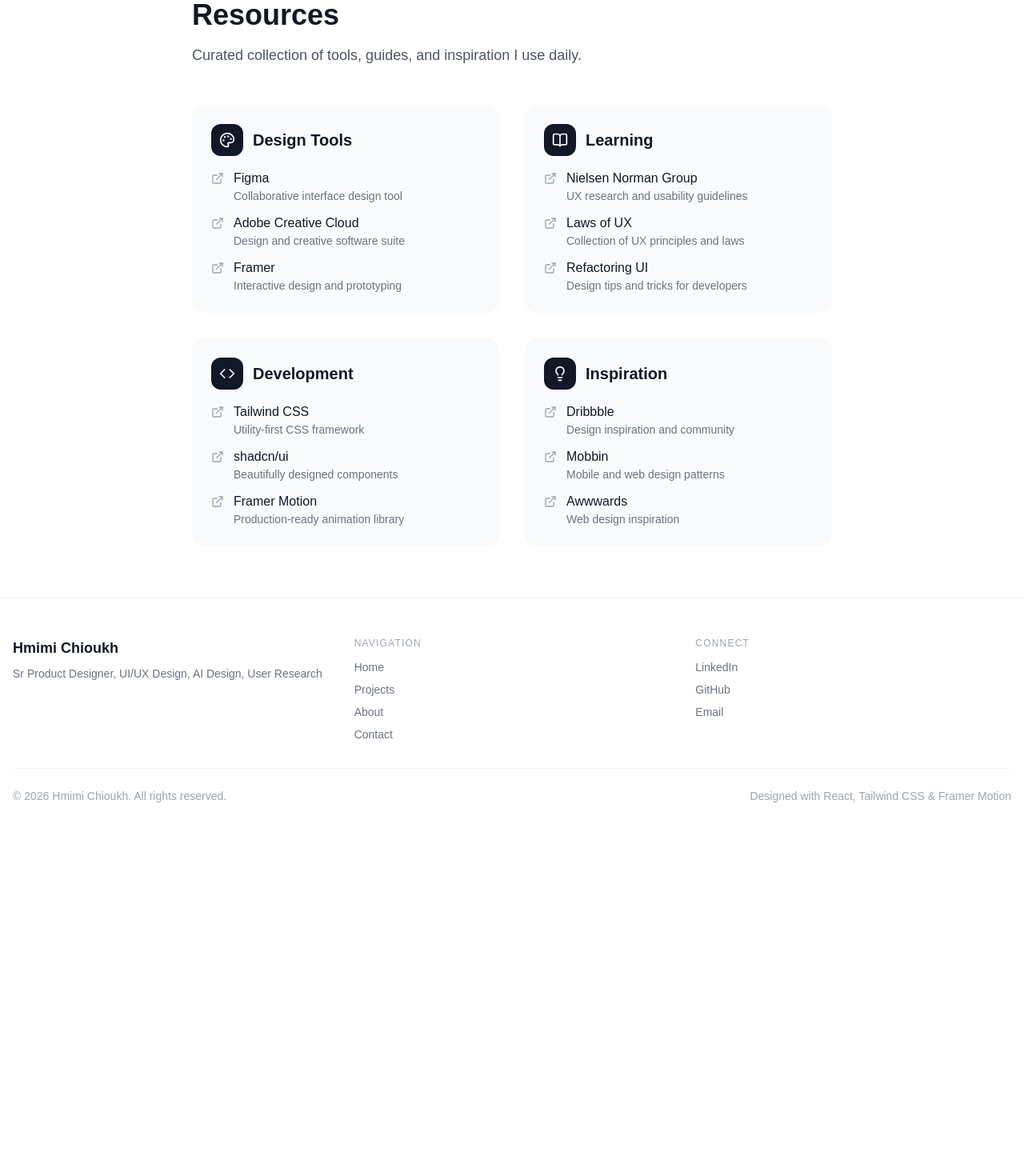
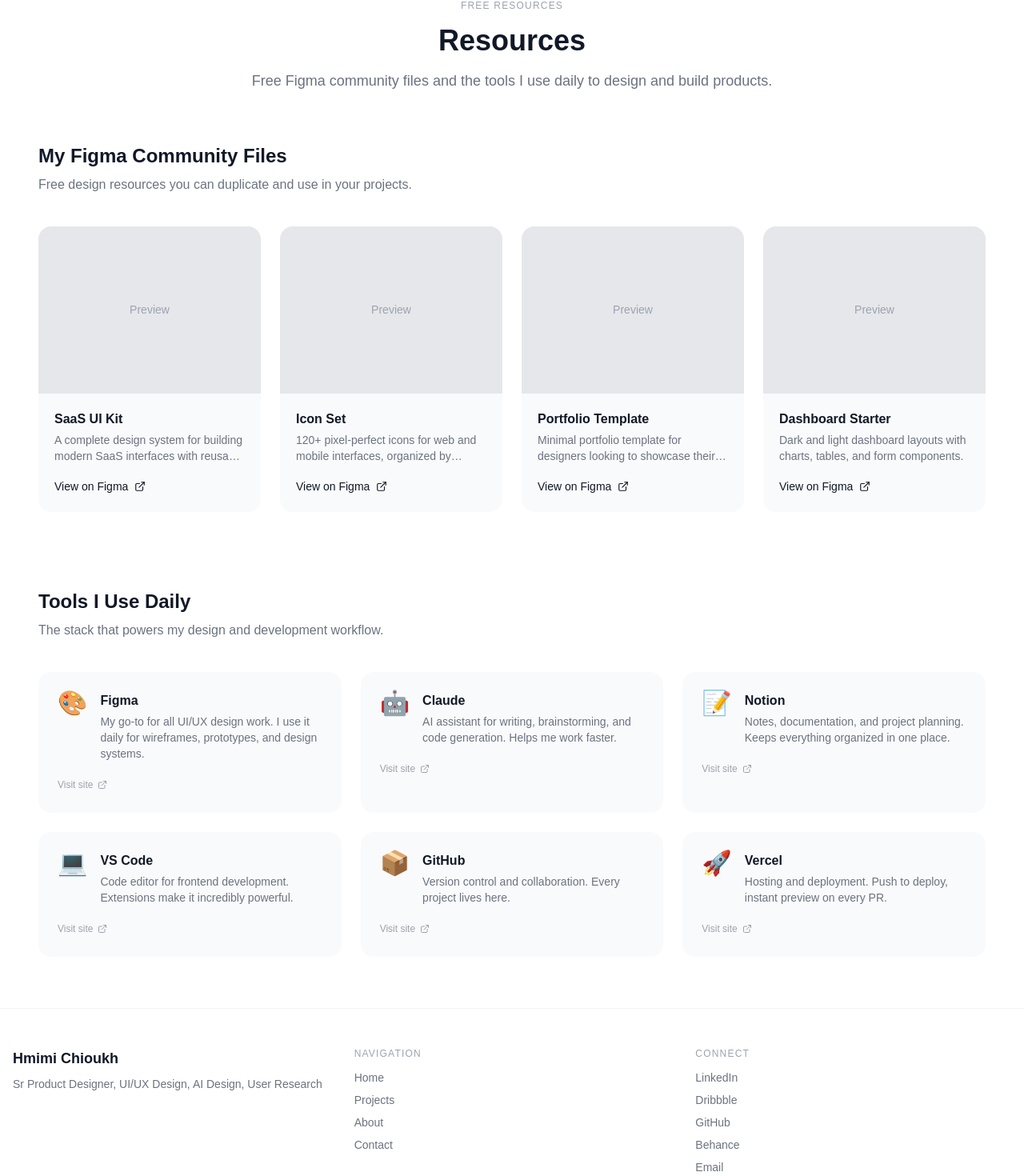
Before and after one commit to Chioukhhmimi/Portfolio, a React (Vite) app: page /resources in a window 1280 px wide. Shown: the part 97-1567 px from the top of the page at 80% size. Before the commit the page ends 1150 px from the top, so only its background shows below. Built offline with nearby package versions, Linux system fonts and the light colour scheme; a web font is replaced by a local one.

Commit message:
add link backend front

```diff
--- a/src/components/layout/Footer.jsx
+++ b/src/components/layout/Footer.jsx
@@ -62,12 +62,28 @@
                 LinkedIn
               </a>
               <a
+                href={portfolio.social.dribbble}
+                target="_blank"
+                rel="noopener noreferrer"
+                className="text-sm text-gray-500 hover:text-gray-900 transition-colors"
+              >
+                Dribbble
+              </a>
+              <a
                 href={portfolio.social.github}
                 target="_blank"
                 rel="noopener noreferrer"
                 className="text-sm text-gray-500 hover:text-gray-900 transition-colors"
               >
                 GitHub
+              </a>
+              <a
+                href={portfolio.social.behance}
+                target="_blank"
+                rel="noopener noreferrer"
+                className="text-sm text-gray-500 hover:text-gray-900 transition-colors"
+              >
+                Behance
               </a>
               <a
                 href={portfolio.social.email}
--- a/src/data/portfolio.js
+++ b/src/data/portfolio.js
@@ -130,9 +130,11 @@
     }
   ],
   social: {
-    github: "https://github.com",
-    linkedin: "https://linkedin.com",
-    email: "mailto:hmimi@example.com"
+    linkedin: "https://linkedin.com/in/hmimi-chioukh",
+    dribbble: "https://dribbble.com/chioukh_hmimi",
+    github: "https://github.com/Chioukhhmimi",
+    behance: "https://www.behance.net/thekinghc16490",
+    email: "mailto:hmimichiouukh@gmail.com"
   },
   blogPosts: [
     {
--- a/src/pages/ResourcesPage.jsx
+++ b/src/pages/ResourcesPage.jsx
@@ -1,55 +1,90 @@
 import * as React from "react"
 import { motion } from "framer-motion"
-import { ExternalLink, BookOpen, Video, FileText, Code, Palette, Lightbulb } from "lucide-react"
+import { ExternalLink } from "lucide-react"
 import { Navbar } from "@/components/layout/Navbar"
 import { Footer } from "@/components/layout/Footer"
 import { SEO } from "@/components/SEO"
+import { Button } from "@/components/ui/button"
 
-const resources = [
+const figmaResources = [
   {
-    category: "Design Tools",
-    icon: Palette,
-    items: [
-      { name: "Figma", description: "Collaborative interface design tool", url: "https://figma.com" },
-      { name: "Adobe Creative Cloud", description: "Design and creative software suite", url: "https://adobe.com" },
-      { name: "Framer", description: "Interactive design and prototyping", url: "https://framer.com" },
-    ]
+    title: "SaaS UI Kit",
+    description: "A complete design system for building modern SaaS interfaces with reusable components and variants.",
+    url: "https://www.figma.com/community",
+    thumbnail: null,
   },
   {
-    category: "Learning",
-    icon: BookOpen,
-    items: [
-      { name: "Nielsen Norman Group", description: "UX research and usability guidelines", url: "https://nngroup.com" },
-      { name: "Laws of UX", description: "Collection of UX principles and laws", url: "https://lawsofux.com" },
-      { name: "Refactoring UI", description: "Design tips and tricks for developers", url: "https://refactoringui.com" },
-    ]
+    title: "Icon Set",
+    description: "120+ pixel-perfect icons for web and mobile interfaces, organized by category.",
+    url: "https://www.figma.com/community",
+    thumbnail: null,
   },
   {
-    category: "Development",
-    icon: Code,
-    items: [
-      { name: "Tailwind CSS", description: "Utility-first CSS framework", url: "https://tailwindcss.com" },
-      { name: "shadcn/ui", description: "Beautifully designed components", url: "https://ui.shadcn.com" },
-      { name: "Framer Motion", description: "Production-ready animation library", url: "https://framer.com/motion" },
-    ]
+    title: "Portfolio Template",
+    description: "Minimal portfolio template for designers looking to showcase their work cleanly.",
+    url: "https://www.figma.com/community",
+    thumbnail: null,
   },
   {
-    category: "Inspiration",
-    icon: Lightbulb,
-    items: [
-      { name: "Dribbble", description: "Design inspiration and community", url: "https://dribbble.com" },
-      { name: "Mobbin", description: "Mobile and web design patterns", url: "https://mobbin.com" },
-      { name: "Awwwards", description: "Web design inspiration", url: "https://awwwards.com" },
-    ]
+    title: "Dashboard Starter",
+    description: "Dark and light dashboard layouts with charts, tables, and form components.",
+    url: "https://www.figma.com/community",
+    thumbnail: null,
   },
 ]
+
+const tools = [
+  {
+    name: "Figma",
+    description: "My go-to for all UI/UX design work. I use it daily for wireframes, prototypes, and design systems.",
+    icon: "🎨",
+    url: "https://figma.com",
+  },
+  {
+    name: "Claude",
+    description: "AI assistant for writing, brainstorming, and code generation. Helps me work faster.",
+    icon: "🤖",
+    url: "https://claude.ai",
+  },
+  {
+    name: "Notion",
+    description: "Notes, documentation, and project planning. Keeps everything organized in one place.",
+    icon: "📝",
+    url: "https://notion.so",
+  },
+  {
+    name: "VS Code",
+    description: "Code editor for frontend development. Extensions make it incredibly powerful.",
+    icon: "💻",
+    url: "https://code.visualstudio.com",
+  },
+  {
+    name: "GitHub",
+    description: "Version control and collaboration. Every project lives here.",
+    icon: "📦",
+    url: "https://github.com",
+  },
+  {
+    name: "Vercel",
+    description: "Hosting and deployment. Push to deploy, instant preview on every PR.",
+    icon: "🚀",
+    url: "https://vercel.com",
+  },
+]
+
+const fadeUp = {
+  initial: { opacity: 0, y: 20 },
+  whileInView: { opacity: 1, y: 0 },
+  viewport: { once: true },
+  transition: { duration: 0.5 },
+}
 
 export function ResourcesPage() {
   return (
     <>
       <SEO
         title="Resources"
-        description="Curated design tools, learning resources, and development libraries recommended by Hmimi Chioukh."
+        description="Free Figma community files and tools Hmimi Chioukh uses daily for product design and development."
       />
       <Navbar />
       <motion.main
@@ -58,59 +93,98 @@
         transition={{ duration: 0.5 }}
         className="min-h-screen bg-white pt-24 pb-16"
       >
-        <div className="max-w-4xl mx-auto px-6 md:px-12">
-          <motion.div
-            initial={{ opacity: 0, y: 20 }}
-            animate={{ opacity: 1, y: 0 }}
-            transition={{ duration: 0.5 }}
-          >
-            <h1 className="text-4xl font-bold text-gray-900 mb-4">Resources</h1>
-            <p className="text-lg text-gray-600 mb-12">
-              Curated collection of tools, guides, and inspiration I use daily.
+        <div className="max-w-7xl mx-auto px-6 md:px-12">
+
+          {/* Header */}
+          <motion.div {...fadeUp} className="mb-16 text-center">
+            <p className="text-xs uppercase tracking-widest text-gray-400 mb-4">Free Resources</p>
+            <h1 className="text-3xl md:text-4xl font-bold text-gray-900 mb-4">
+              Resources
+            </h1>
+            <p className="text-lg text-gray-500 max-w-2xl mx-auto">
+              Free Figma community files and the tools I use daily to design and build products.
             </p>
           </motion.div>
 
-          <div className="grid md:grid-cols-2 gap-8">
-            {resources.map((category, idx) => {
-              const Icon = category.icon
-              return (
+          {/* Section 1 — Figma Resources */}
+          <motion.section {...fadeUp} className="mb-24">
+            <div className="mb-10">
+              <h2 className="text-2xl font-bold text-gray-900 mb-2">My Figma Community Files</h2>
+              <p className="text-gray-500">Free design resources you can duplicate and use in your projects.</p>
+            </div>
+            <div className="grid sm:grid-cols-2 lg:grid-cols-4 gap-6">
+              {figmaResources.map((resource, idx) => (
                 <motion.div
-                  key={category.category}
+                  key={resource.title}
                   initial={{ opacity: 0, y: 20 }}
-                  animate={{ opacity: 1, y: 0 }}
-                  transition={{ duration: 0.5, delay: idx * 0.1 }}
-                  className="bg-gray-50 rounded-2xl p-6"
+                  whileInView={{ opacity: 1, y: 0 }}
+                  viewport={{ once: true }}
+                  transition={{ duration: 0.5, delay: idx * 0.08 }}
+                  className="group bg-gray-50 rounded-2xl overflow-hidden hover:bg-gray-100 transition-colors"
                 >
-                  <div className="flex items-center gap-3 mb-4">
-                    <div className="w-10 h-10 rounded-xl bg-gray-900 flex items-center justify-center">
-                      <Icon className="w-5 h-5 text-white" />
+                  {/* Thumbnail placeholder */}
+                  <div className="aspect-[4/3] bg-gray-200 flex items-center justify-center">
+                    <span className="text-gray-400 text-sm">Preview</span>
                   </div>
-                    <h2 className="text-xl font-semibold text-gray-900">{category.category}</h2>
-                  </div>
-                  <ul className="space-y-3">
-                    {category.items.map((item) => (
-                      <li key={item.name}>
+                  <div className="p-5">
+                    <h3 className="font-semibold text-gray-900 mb-1">{resource.title}</h3>
+                    <p className="text-sm text-gray-500 mb-4 line-clamp-2">{resource.description}</p>
                     <a
-                          href={item.url}
+                      href={resource.url}
                       target="_blank"
                       rel="noopener noreferrer"
-                          className="flex items-start gap-3 group"
+                      className="inline-flex items-center gap-2 text-sm font-medium text-gray-900 hover:underline"
                     >
-                          <ExternalLink className="w-4 h-4 mt-1 text-gray-400 group-hover:text-gray-900 transition-colors" />
-                          <div>
-                            <span className="font-medium text-gray-900 group-hover:underline">
-                              {item.name}
-                            </span>
-                            <p className="text-sm text-gray-500">{item.description}</p>
+                      View on Figma
+                      <ExternalLink className="w-3.5 h-3.5" />
+                    </a>
                   </div>
+                </motion.div>
+              ))}
+            </div>
+          </motion.section>
+
+          {/* Section 2 — Tools I Use */}
+          <motion.section {...fadeUp}>
+            <div className="mb-10">
+              <h2 className="text-2xl font-bold text-gray-900 mb-2">Tools I Use Daily</h2>
+              <p className="text-gray-500">The stack that powers my design and development workflow.</p>
+            </div>
+            <div className="grid sm:grid-cols-2 lg:grid-cols-3 gap-6">
+              {tools.map((tool, idx) => (
+                <motion.div
+                  key={tool.name}
+                  initial={{ opacity: 0, y: 20 }}
+                  whileInView={{ opacity: 1, y: 0 }}
+                  viewport={{ once: true }}
+                  transition={{ duration: 0.5, delay: idx * 0.06 }}
+                  className="bg-gray-50 rounded-2xl p-6 hover:bg-gray-100 transition-colors"
+                >
+                  <div className="flex items-start gap-4">
+                    <span className="text-3xl leading-none">{tool.icon}</span>
+                    <div className="flex-1 min-w-0">
+                      <h3 className="font-semibold text-gray-900 mb-1">{tool.name}</h3>
+                      <p className="text-sm text-gray-500">{tool.description}</p>
+                    </div>
+                  </div>
+                  {tool.url && (
+                    <div className="mt-4">
+                      <a
+                        href={tool.url}
+                        target="_blank"
+                        rel="noopener noreferrer"
+                        className="inline-flex items-center gap-1.5 text-xs font-medium text-gray-400 hover:text-gray-900 transition-colors"
+                      >
+                        Visit site
+                        <ExternalLink className="w-3 h-3" />
                       </a>
-                      </li>
+                    </div>
+                  )}
+                </motion.div>
               ))}
-                  </ul>
-                </motion.div>
-              )
-            })}
             </div>
+          </motion.section>
+
         </div>
       </motion.main>
       <Footer />
```
Also changed, not shown: 1 other file (tests, documents, lock files or other folders). Lines whose indentation alone changed are shown as unchanged.
